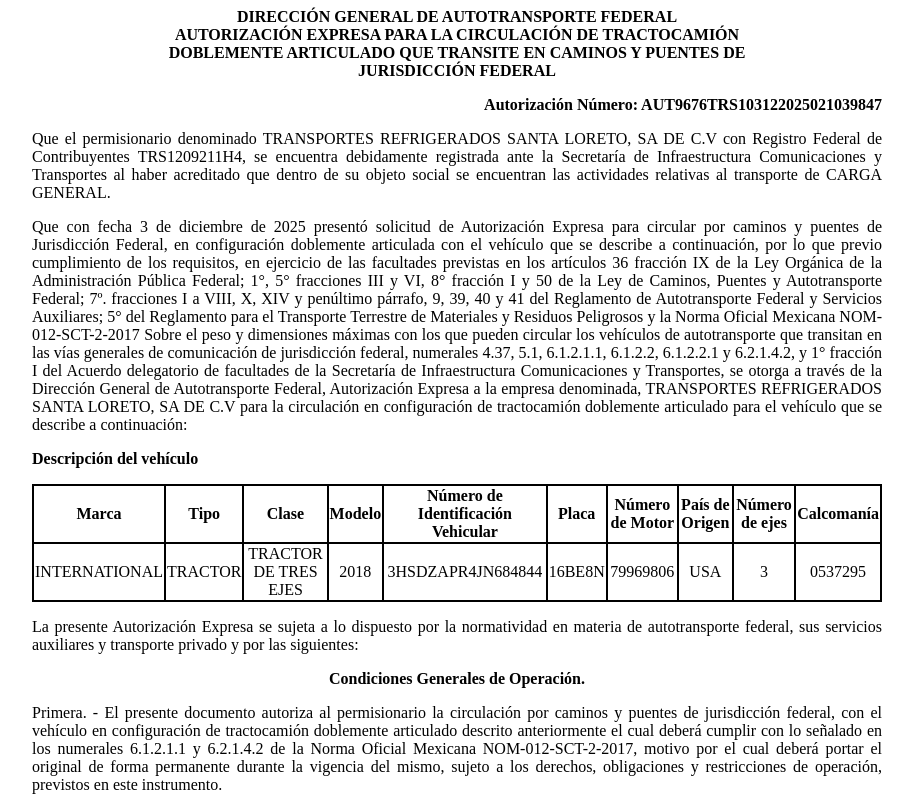
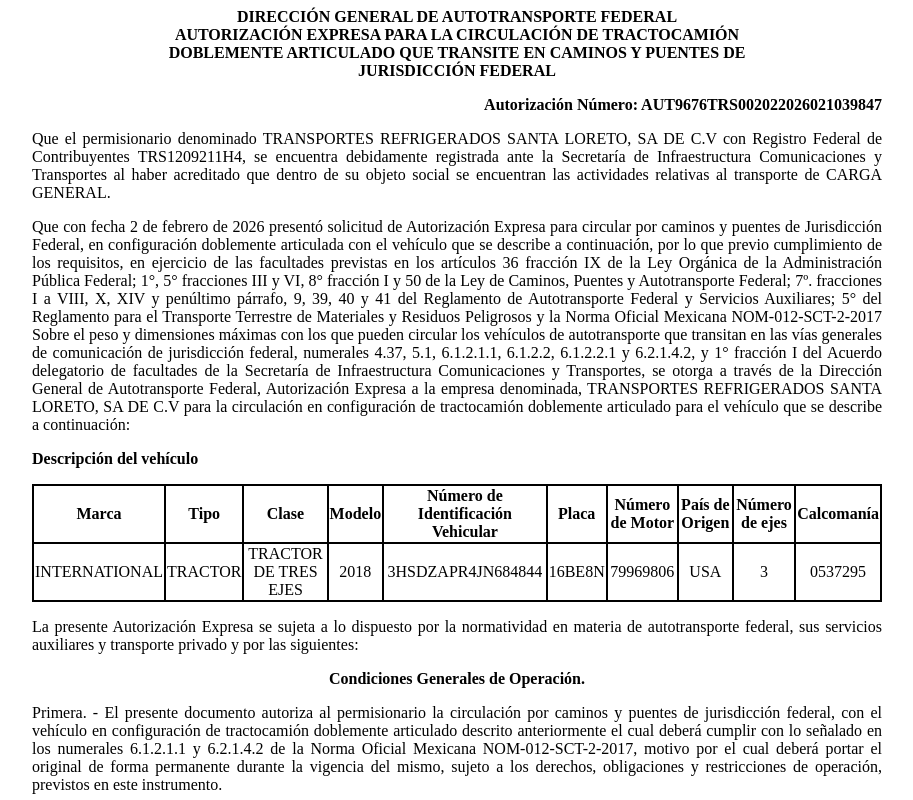
Before and after one commit to app-sct1/ConsultaAutDobleRemolque-folio-0201148, a plain HTML site: page index.html in a window 1280 px wide. Shown: the top 800 px of the page, without its empty margins (183-1096 px from the left). Drawn offline with Linux system fonts and the light colour scheme.

Commit message:
index.html

```diff
--- a/index.html
+++ b/index.html
@@ -75,7 +75,7 @@
 						<p class="sinMargen">DOBLEMENTE ARTICULADO QUE TRANSITE EN CAMINOS Y PUENTES DE</p>
 						<p class="sinMargen">JURISDICCIÓN FEDERAL</p>
 					</div>
-<p class="derechaNegro">Autorización Número: AUT9676TRS103122025021039847</p>
+<p class="derechaNegro">Autorización Número: AUT9676TRS002022026021039847</p>
 
 					<p class="justificado">Que el permisionario denominado
 						TRANSPORTES REFRIGERADOS SANTA LORETO, SA DE C.V con Registro Federal de
@@ -86,8 +86,8 @@
 						transporte de CARGA GENERAL.</p>
 
 
-					<p class="justificado">Que con fecha 3 de
-						diciembre de 2025 presentó
+					<p class="justificado">Que con fecha 2 de
+						febrero de 2026 presentó
 						solicitud de Autorización Expresa para circular por caminos y
 						puentes de Jurisdicción Federal, en configuración doblemente
 						articulada con el vehículo que se describe a continuación, por lo
```
